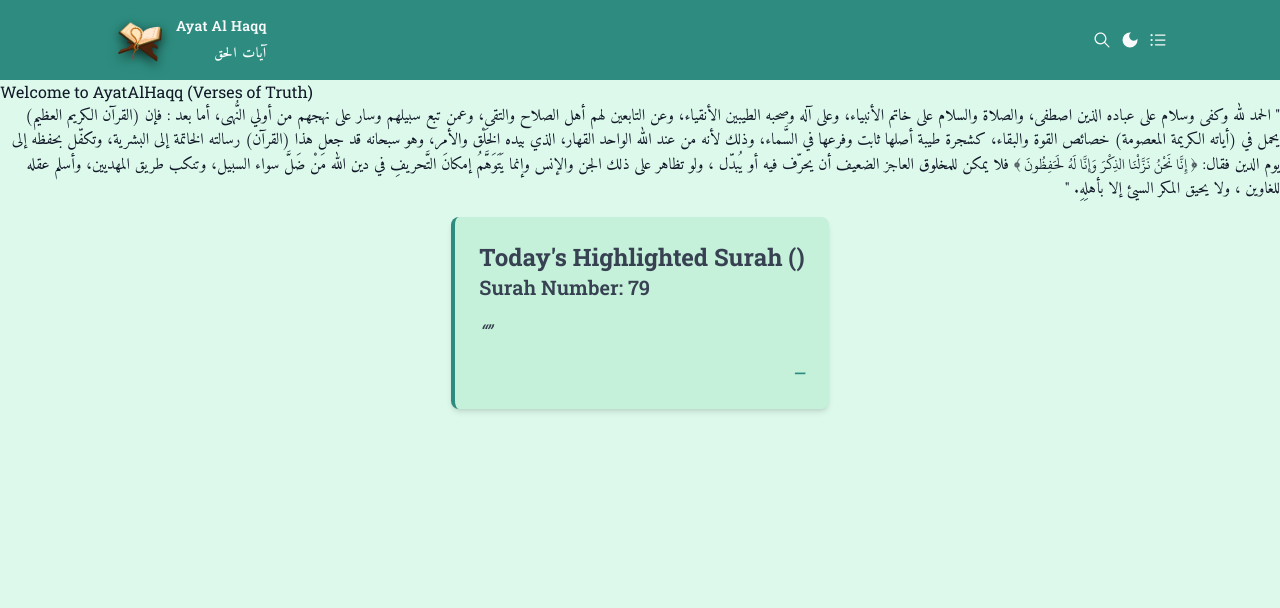
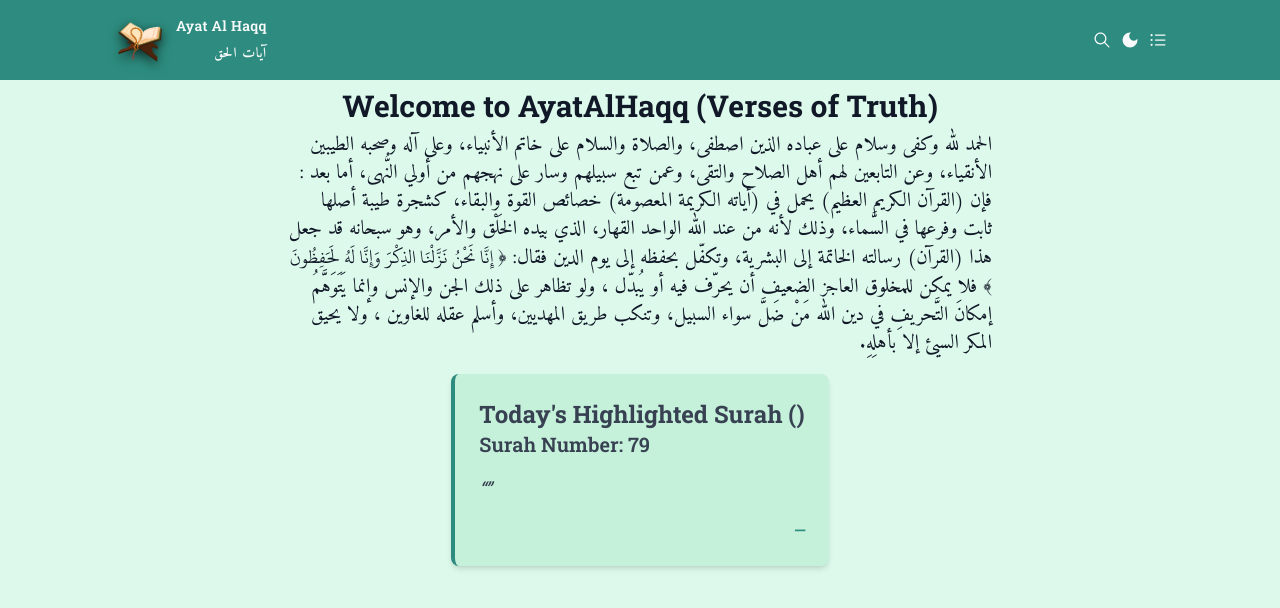
Before and after one commit to AyKrimino/AyatAlHaqq-Verses-of-Truth, a React (Vite) app: page / in a window 1280 px wide. Shown: the top 608 px of the page. Built offline with nearby package versions, Linux system fonts and the light colour scheme; no server answers; a web font is replaced by a local one.

Commit message:
styling Welcome component

```diff
--- a/src/components/Welcome.jsx
+++ b/src/components/Welcome.jsx
@@ -2,10 +2,12 @@ import React from "react";
 
 const Welcome = () => {
   return (
-    <div className="">
-      <h1 className="font-english">Welcome to AyatAlHaqq (Verses of Truth)</h1>
+    <div className="flex justify-center">
+
+    <div className="mt-2 px-4 sm:px-8 text-base sm:text-lg lg:text-xl max-w-3xl flex flex-col items-center justify-center">
+      <h1 className="mb-2 font-english text-3xl font-bold">Welcome to AyatAlHaqq (Verses of Truth)</h1>
       <p className="font-arabic2 text-right" dir="rtl">
-        " الحمد لله وكفى وسلام على عباده الذين اصطفى، والصلاة والسلام على خاتم
+        الحمد لله وكفى وسلام على عباده الذين اصطفى، والصلاة والسلام على خاتم
         الأنبياء، وعلى آله وصحبه الطيبين الأنقياء، وعن التابعين لهم أهل الصلاح
         والتقى، وعمن تبع سبيلهم وسار على نهجهم من أولي النُّهى، أما بعد : فإن
         (القرآن الكريم العظيم) يحمل في (أياته الكريمة المعصومة) خصائص القوة
@@ -18,8 +20,9 @@ const Welcome = () => {
         فلا يمكن للمخلوق العاجز الضعيف أن يحرّف فيه أو يُبدّل ، ولو تظاهر على
         ذلك الجن والإنس وإنما يَتَوَهَّمُ إمكانَ التَّحريفِ في دين الله مَنْ
         ضَلَّ سواء السبيل، وتنكب طريق المهديين، وأسلم عقله للغاوين ، ولا يحيق
-        المكر السيئ إلا بأهلِهِ. "
+        المكر السيئ إلا بأهلِهِ.
       </p>
+    </div>
     </div>
   );
 };
```
